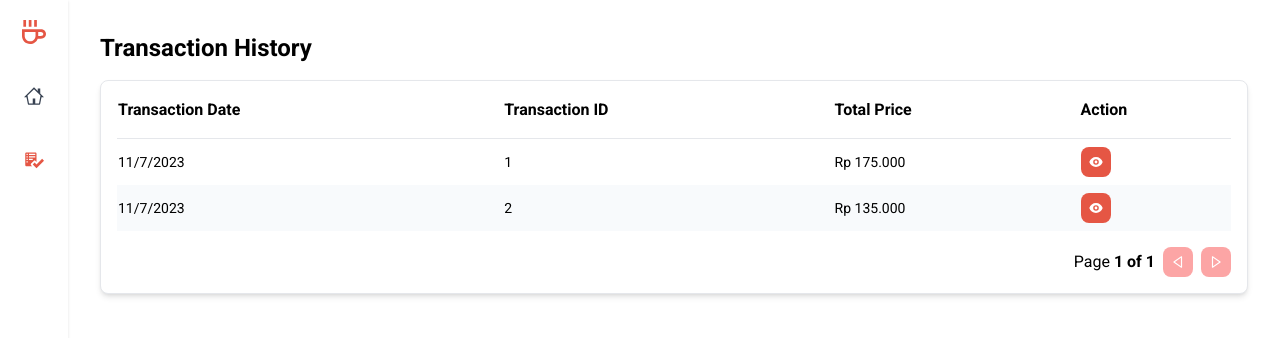
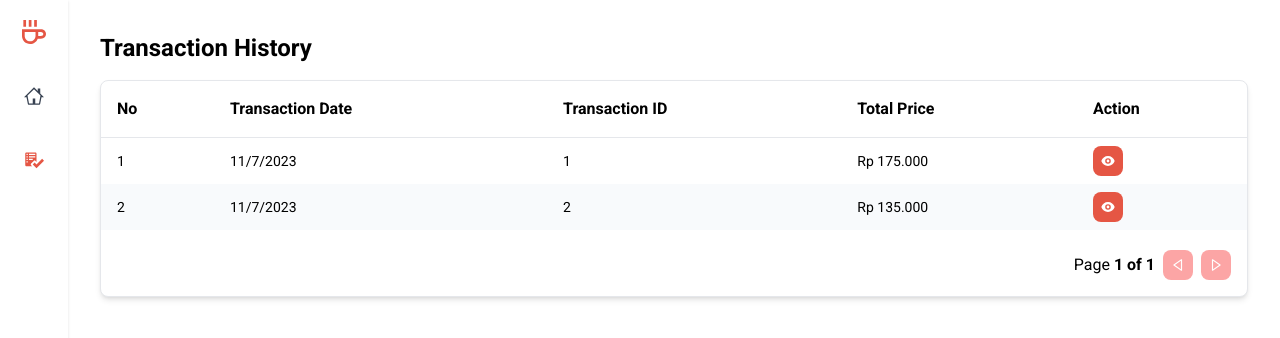
Before and after one commit to hairunisa29/point-of-sale-caffeine, a React (Vite) app: page /history in a window 1280 px wide. Shown: the top 338 px of the page. Built offline with nearby package versions, Linux system fonts and the light colour scheme; data requests are answered from the project's data file.

Commit message:
add number row and fix table style

```diff
--- a/src/components/Table.jsx
+++ b/src/components/Table.jsx
@@ -1,4 +1,3 @@
-/* eslint-disable react/jsx-key */
 import { useTable, useSortBy, usePagination } from "react-table";
 import { BiLeftArrow, BiRightArrow } from "react-icons/bi";
 import { FaSortDown, FaSortUp } from "react-icons/fa";
@@ -24,12 +23,13 @@ function Table({ columns, data }) {
     <>
       <table {...getTableProps()} className="table-fixed">
         <thead>
-          {headerGroups.map((headerGroup) => (
-            <tr {...headerGroup.getHeaderGroupProps()}>
-              {headerGroup.headers.map((column) => (
+          {headerGroups.map((headerGroup, idx1) => (
+            <tr {...headerGroup.getHeaderGroupProps()} key={idx1}>
+              {headerGroup.headers.map((column, idx2) => (
                 <th
                   {...column.getHeaderProps(column.getSortByToggleProps())}
-                  className="text-left border-b-[1px] pb-4"
+                  key={idx2}
+                  className="text-left border-b-[1px] p-4"
                 >
                   <div className="flex gap-2">
                     {column.render("Header")}
@@ -51,15 +51,16 @@ function Table({ columns, data }) {
         </thead>
 
         <tbody {...getTableBodyProps()}>
-          {page.map((row) => {
+          {page.map((row, idx3) => {
             prepareRow(row);
             return (
               <tr
                 {...row.getRowProps()}
+                key={idx3}
                 className="odd:bg-white even:bg-slate-50 text-sm"
               >
-                {row.cells.map((cell) => (
-                  <td {...cell.getCellProps()} className="py-2">
+                {row.cells.map((cell, idx4) => (
+                  <td {...cell.getCellProps()} key={idx4} className="py-2 px-4">
                     {cell.render("Cell")}
                   </td>
                 ))}
@@ -68,7 +69,7 @@ function Table({ columns, data }) {
           })}
         </tbody>
       </table>
-      <div className="flex gap-2 justify-end">
+      <div className="flex gap-2 pt-1 p-4 justify-end">
         <span className="self-center">
           Page{" "}
           <strong>
--- a/src/pages/TransactionHistoryPage.jsx
+++ b/src/pages/TransactionHistoryPage.jsx
@@ -14,6 +14,10 @@ function TransactionHistoryPage() {
 
   const columns = useMemo(
     () => [
+      {
+        Header: "No",
+        Cell: (props) => props.cell.row.index + 1,
+      },
       {
         Header: "Transaction Date",
         accessor: "createdAt",
@@ -69,7 +73,7 @@ function TransactionHistoryPage() {
     <section className="p-8">
       <h1 className="text-2xl font-bold mb-4">Transaction History</h1>
 
-      <div className="flex flex-col gap-4 p-4 border-[1px] rounded-lg bg-white shadow-md">
+      <div className="flex flex-col gap-4 border-[1px] rounded-lg bg-white shadow-md">
         {!isLoading ? (
           <Table columns={columns} data={data} />
         ) : (
```
